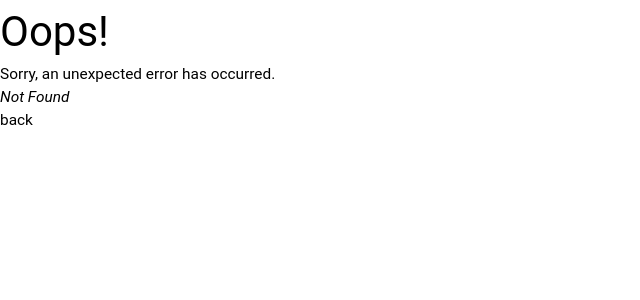
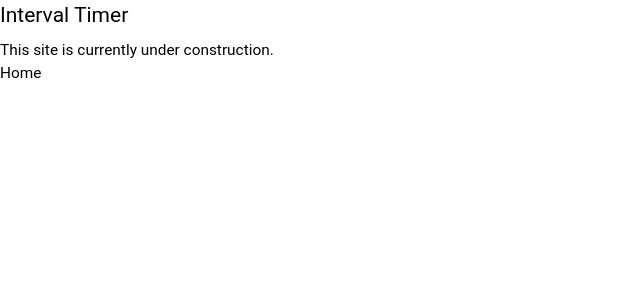
Before and after one commit to JohannesMerz/homepage, a React (Vite) app: page /#/interval-timer in a window 1280 px wide. Before the commit this address had no page. Shown: the top 300 px of the page, without its empty margins (0-640 px from the left). Built offline with nearby package versions, Linux system fonts and the light colour scheme.

Commit message:
scaffold for home and interval timer app

```diff
--- a/src/App.jsx
+++ b/src/App.jsx
@@ -1,16 +1,21 @@
-import { createHashRouter, RouterProvider } from 'react-router-dom';
-import { Home } from './domains/home';
-import { ErrorPage } from './domains/error-pages';
+import {
+  createHashRouter,
+  RouterProvider,
+  createRoutesFromElements,
+  Route,
+} from 'react-router-dom';
+import { ErrorPage } from './components/ErrorPage';
 
 const router = createHashRouter(
-  [
-    {
-      path: '/',
-      element: <Home />,
-      errorElement: <ErrorPage />,
-    },
-  ],
-  {}
+  createRoutesFromElements(
+    <Route path="/" errorElement={<ErrorPage />}>
+      <Route path="/" lazy={() => import('./apps/home')} />
+      <Route
+        path="/interval-timer"
+        lazy={() => import('./apps/interval-timer')}
+      />
+    </Route>
+  )
 );
 
 function App() {
--- /dev/null
+++ b/src/apps/home/index.jsx
@@ -0,0 +1,12 @@
+import { Link } from 'react-router-dom';
+
+export function Component() {
+  return (
+    <div>
+      <h2>Personal homepage of Johannes Merz</h2>
+      <p>This site is currently under construction.</p>
+      <Link to="/interval-timer">Interval Timer</Link>
+    </div>
+  );
+}
+Component.displayName = 'Home';
--- /dev/null
+++ b/src/apps/interval-timer/index.jsx
@@ -0,0 +1,12 @@
+import { Link } from 'react-router-dom';
+
+export function Component() {
+  return (
+    <div>
+      <h2>Interval Timer</h2>
+      <p>This site is currently under construction.</p>
+      <Link to="/">Home</Link>
+    </div>
+  );
+}
+Component.displayName = 'IntervalTimer';
--- a/src/domains/home/index.jsx
+++ /dev/null
@@ -1,10 +0,0 @@
-import { Link } from 'react-router-dom';
-
-export function Home() {
-  return (
-    <div>
-      <p>I am home</p>
-      <Link to="/something">something</Link>
-    </div>
-  );
-}
```
Also changed, not shown: src/components/ErrorPage.jsx (renamed from src/domains/error-pages/index.jsx).
